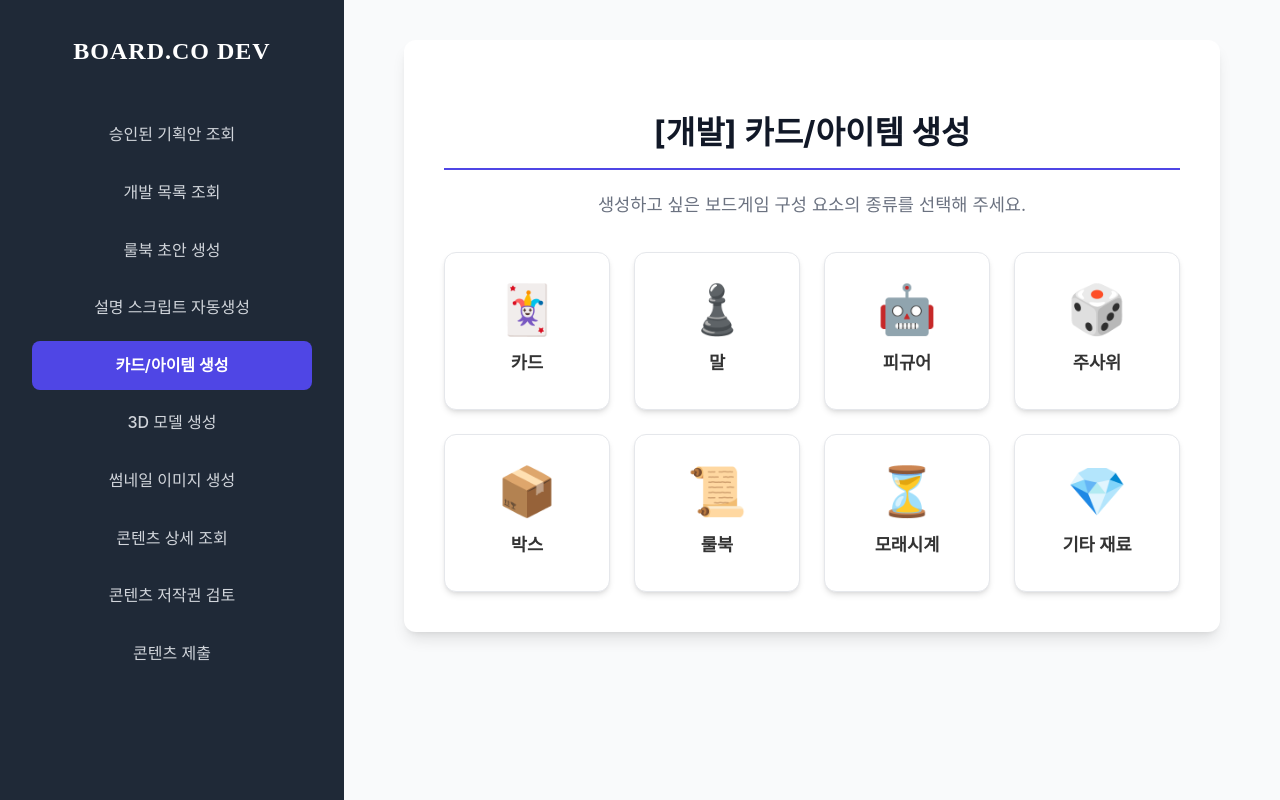
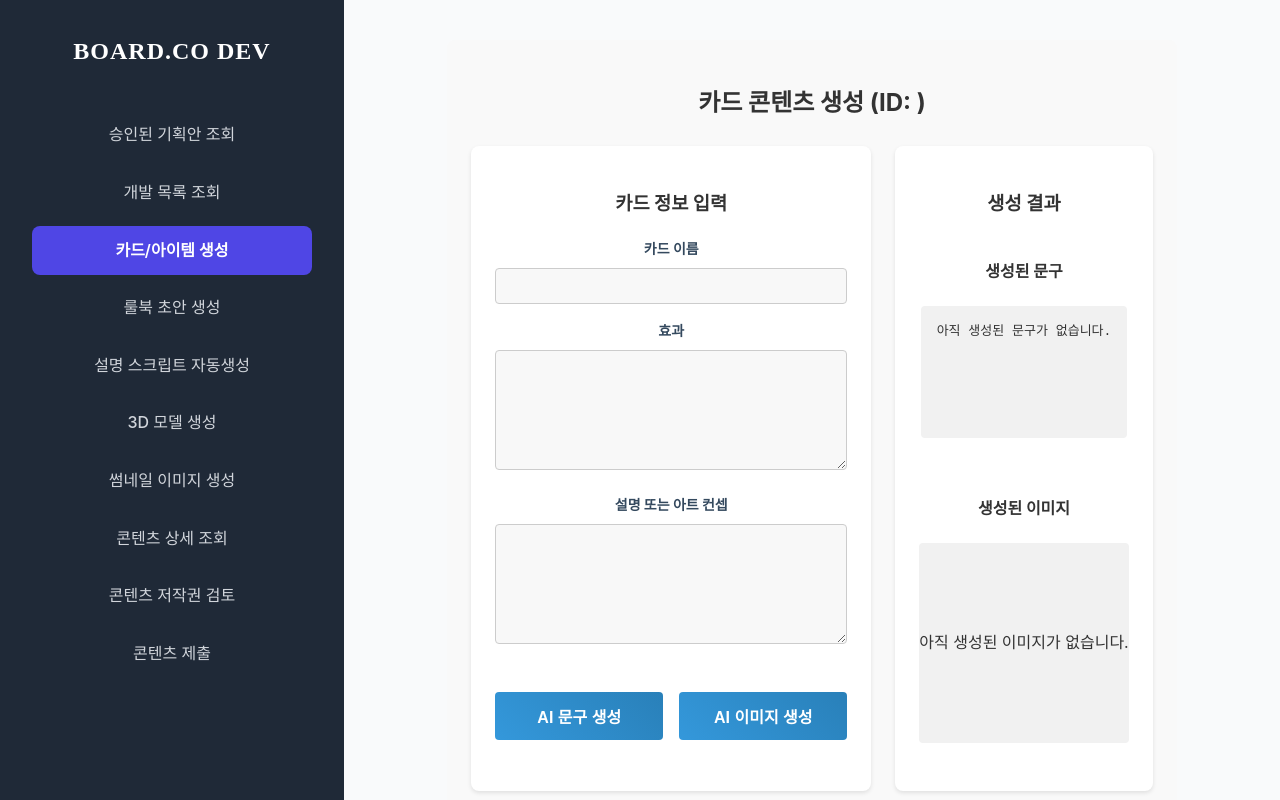
Before and after one commit to illilili/boardgame-assistant, a React (Create React App) app in the folder frontend/: page /development in a window 1280 px wide. Both pictures are taken after a click on the item "카드/아이템 생성". Built offline with nearby package versions, Linux system fonts and the light colour scheme.

Commit message:
docs: 개발목록 수정

```diff
--- a/frontend/src/api/auth.js
+++ b/frontend/src/api/auth.js
@@ -128,3 +128,29 @@ export const getAllDevelopers = () => request('/api/users/developers');
 export const assignDeveloper = (projectId, assignData) => request(`/api/projects/${projectId}/assign-developer`, { method: 'PUT', body: JSON.stringify(assignData) });
 // 🚨 다른 함수들과 동일하게 request 함수를 사용하도록 수정
 export const getTasksForProject = (projectId) => request(`/api/projects/${projectId}/tasks`);
+
+// src/api/auth.js 파일에 아래 함수들을 추가하세요.
+
+/**
+ * [신규] 카드 입력 폼에 필요한 미리보기 데이터를 가져옵니다.
+ * @param {number} contentId - 콘텐츠 ID
+ */
+export const getCardPreview = (contentId) => request(`/api/content/${contentId}/preview/card`);
+
+/**
+ * [신규] AI를 통해 카드 문구를 생성합니다.
+ * @param {object} cardData - { contentId, name, effect, description }
+ */
+export const generateCardText = (cardData) => request('/api/content/generate-text', {
+    method: 'POST',
+    body: JSON.stringify(cardData),
+});
+
+/**
+ * [신규] AI를 통해 카드 이미지를 생성합니다.
+ * @param {object} cardData - { contentId, name, effect, description }
+ */
+export const generateCardImage = (cardData) => request('/api/content/generate-image', {
+    method: 'POST',
+    body: JSON.stringify(cardData),
+});
--- a/frontend/src/development/ComponentGenerator.css
+++ b/frontend/src/development/ComponentGenerator.css
@@ -1,79 +1,105 @@
-/* ComponentGenerator.css */
-
-/* --- 타입 선택 그리드 스타일 --- */
-.type-selection-grid {
-    display: grid;
-    grid-template-columns: repeat(auto-fill, minmax(150px, 1fr));
-    gap: 1.5rem;
-    margin-top: 2rem;
+.card-generator-container {
+    padding: 24px;
+    background-color: #f9f9f9;
+    border-radius: 8px;
+    max-width: 1200px;
+    margin: auto;
 }
 
-.type-card {
-    background: var(--white);
-    border: 1px solid var(--border-color);
-    border-radius: 12px;
-    padding: 2rem 1rem;
+.card-generator-container h2 {
     text-align: center;
-    cursor: pointer;
-    transition: all 0.2s ease-in-out;
-    box-shadow: var(--shadow-md);
+    margin-bottom: 24px;
 }
 
-.type-card:hover {
-    transform: translateY(-5px);
-    box-shadow: var(--shadow-lg);
-    border-color: var(--accent-primary);
-    color: var(--accent-primary);
+.preview-section {
+    background-color: #eef;
+    padding: 16px;
+    border-radius: 8px;
+    margin-bottom: 24px;
 }
 
-.type-icon {
-    font-size: 3rem;
-    line-height: 1;
-    margin-bottom: 1rem;
+.generator-layout {
+    display: flex;
+    gap: 24px;
 }
 
-.type-name {
-    font-size: 1.1rem;
-    font-weight: 600;
+.form-column, .result-column {
+    flex: 1;
+    background-color: #fff;
+    padding: 24px;
+    border-radius: 8px;
+    box-shadow: 0 2px 4px rgba(0,0,0,0.1);
 }
 
-
-/* --- 기존 스타일 (일부 수정) --- */
-.back-button {
-    background: none; border: none; color: var(--accent-primary);
-    font-weight: 600; cursor: pointer; font-size: 1rem;
-    padding: 0; margin-bottom: 1.5rem;
+.form-group {
+    margin-bottom: 16px;
 }
 
-.source-data-preview { margin-top: 2rem; padding: 1.5rem; background-color: #f9fafb; border: 1px solid var(--border-color); border-radius: 8px; }
-.source-data-preview h3 { margin-top: 0; border-bottom: 1px solid var(--border-color); padding-bottom: 0.75rem; margin-bottom: 1rem; color: var(--text-primary); }
-.source-data-preview p { font-size: 1rem; line-height: 1.6; color: var(--text-secondary); }
-.source-data-preview p strong { color: var(--text-primary); }
+.form-group label {
+    display: block;
+    font-weight: bold;
+    margin-bottom: 8px;
+}
 
-.generate-button-container { text-align: center; margin-top: 2rem; }
-.generate-button { background: var(--accent-primary); color: var(--white); border: none; padding: 1rem 2rem; font-size: 1.1rem; font-weight: 600; border-radius: 8px; cursor: pointer; transition: all 0.2s ease-in-out; box-shadow: var(--shadow-md); }
-.generate-button:hover:not(:disabled) { background: #4338ca; box-shadow: var(--shadow-lg); transform: translateY(-2px); }
-.generate-button:disabled { background-color: #a5b4fc; cursor: not-allowed; }
+.form-group input, .form-group textarea {
+    width: 100%;
+    padding: 8px;
+    border: 1px solid #ccc;
+    border-radius: 4px;
+    box-sizing: border-box;
+}
 
-.generation-success-header { display: flex; justify-content: space-between; align-items: center; background-color: #f0fdf4; border: 1px solid #bbf7d0; padding: 1rem 1.5rem; border-radius: 8px; margin-bottom: 2rem; }
-.generation-success-header h3 { margin: 0; font-size: 1.1rem; color: #166534; }
-.reset-button { background-color: var(--white); color: var(--text-secondary); border: 1px solid var(--border-color); padding: 0.6rem 1.2rem; font-size: 0.9rem; font-weight: 600; border-radius: 6px; cursor: pointer; transition: all 0.2s; }
-.reset-button:hover { background-color: #f9fafb; border-color: #d1d5db; }
+.button-group {
+    display: flex;
+    gap: 16px;
+    margin-top: 24px;
+}
 
-/* 카드/아이템 표시 그리드 (기존과 동일) */
-.content-grid { display: grid; grid-template-columns: repeat(auto-fill, minmax(320px, 1fr)); gap: 2rem; margin-top: 2rem; }
-.content-card { background: var(--white); border: 1px solid var(--border-color); border-radius: 12px; box-shadow: var(--shadow-md); overflow: hidden; display: flex; flex-direction: column; transition: transform 0.2s, box-shadow 0.2s; }
-.content-card:hover { transform: translateY(-5px); box-shadow: var(--shadow-lg); }
-.card-image-section { width: 100%; padding-top: 60%; position: relative; background-color: #f3f4f6; }
-.card-image-placeholder, .card-image { position: absolute; top: 0; left: 0; width: 100%; height: 100%; display: flex; align-items: center; justify-content: center; }
-.card-image { object-fit: cover; }
-.card-image-placeholder span { color: var(--text-secondary); font-weight: 500; }
-.card-text-section { padding: 1.5rem; display: flex; flex-direction: column; flex-grow: 1; }
-.card-title { font-size: 1.3rem; color: var(--text-primary); margin: 0 0 0.5rem 0; }
-.card-text { font-size: 1rem; color: var(--text-secondary); line-height: 1.6; flex-grow: 1; }
-.generate-image-button { margin-top: 1rem; background-color: var(--accent-secondary); color: var(--white); border: none; padding: 0.75rem; border-radius: 8px; font-weight: 600; cursor: pointer; transition: background-color 0.2s; }
-.generate-image-button:hover:not(:disabled) { background-color: #be185d; }
-.generate-image-button:disabled { background-color: #fbcfe8; cursor: not-allowed; }
+.button-group button {
+    flex: 1;
+    padding: 12px;
+    border: none;
+    border-radius: 4px;
+    background-color: #007bff;
+    color: white;
+    font-size: 16px;
+    cursor: pointer;
+}
 
-.loader { border: 4px solid #f3f3f3; border-top: 4px solid var(--accent-secondary); border-radius: 50%; width: 40px; height: 40px; animation: spin 1s linear infinite; }
-@keyframes spin { 0% { transform: rotate(0deg); } 100% { transform: rotate(360deg); } }
+.button-group button:disabled {
+    background-color: #ccc;
+    cursor: not-allowed;
+}
+
+.result-box {
+    margin-bottom: 24px;
+}
+
+.text-result {
+    background-color: #f1f1f1;
+    padding: 16px;
+    border-radius: 4px;
+    white-space: pre-wrap;
+    min-height: 100px;
+}
+
+.image-result {
+    display: flex;
+    justify-content: center;
+    align-items: center;
+    background-color: #f1f1f1;
+    border-radius: 4px;
+    min-height: 200px;
+}
+
+.image-result img {
+    max-width: 100%;
+    max-height: 300px;
+    border-radius: 4px;
+}
+
+.error-message {
+    color: red;
+    text-align: center;
+    margin-top: 16px;
+}
--- a/frontend/src/development/ComponentGenerator.jsx
+++ b/frontend/src/development/ComponentGenerator.jsx
@@ -1,146 +1,136 @@
-import React, { useState } from 'react';
-import './ComponentGenerator.css'; // CSS 파일 이름도 통일성을 위해 변경합니다.
-
-// --- 생성 가능한 구성 요소 종류 ---
-const componentTypes = [
-    { id: 'card', name: '카드', icon: '🃏' },
-    { id: 'pawn', name: '말', icon: '♟️' },
-    { id: 'figurine', name: '피규어', icon: '🤖' },
-    { id: 'dice', name: '주사위', icon: '🎲' },
-    { id: 'box', name: '박스', icon: '📦' },
-    { id: 'rulebook', name: '룰북', icon: '📜' },
-    { id: 'hourglass', name: '모래시계', icon: '⏳' },
-    { id: 'etc', name: '기타 재료', icon: '💎' },
-];
-
-// --- 데모용 데이터 (기존 데이터 재활용) ---
-const textOutputData = {
-  generatedTexts: [
-    { textId: 501, title: "차원의 균열", text: "이 카드를 사용하면 다음 턴에 상대의 자원을 1개 훔칠 수 있습니다. 단, 당신의 시간 에너지 -1" },
-    { textId: 502, title: "고대의 망치", text: "공격 시 주사위 2개를 굴리고 높은 수를 선택하세요. 단, 한 번 사용 후 파괴됩니다." },
-    { textId: 503, title: "지혜의 샘물", text: "이 카드를 사용하면 덱에서 카드 2장을 뽑습니다." },
-  ]
-};
-const imageOutputData = { imageUrl: "https://i.pinimg.com/564x/ac/25/49/ac2549352613b19888f4c728770b553e.jpg" };
-const imageOutputData2 = { imageUrl: "https://i.pinimg.com/564x/41/d3/18/41d318465e94080e75525979207a7605.jpg" };
-
+import React, { useState, useEffect } from 'react';
+import { useParams } from 'react-router-dom';
+import { getCardPreview, generateCardText, generateCardImage } from '../api/auth';
+import './ComponentGenerator.css';
 
 function ComponentGenerator() {
-    const [selectedType, setSelectedType] = useState(null); // 선택된 구성 요소 타입
-    const [isTextLoading, setIsTextLoading] = useState(false);
-    const [imageLoadingId, setImageLoadingId] = useState(null);
-    const [generatedContent, setGeneratedContent] = useState(null);
+    const { contentId } = useParams();
 
-    // 0단계: 생성할 구성 요소 타입을 선택
-    const handleTypeSelect = (type) => {
-        setSelectedType(type);
+    const [previewData, setPreviewData] = useState(null);
+    const [formData, setFormData] = useState({ name: '', effect: '', description: '' });
+    const [generatedText, setGeneratedText] = useState('');
+    const [generatedImageUrl, setGeneratedImageUrl] = useState('');
+    const [isLoadingText, setIsLoadingText] = useState(false);
+    const [isLoadingImage, setIsLoadingImage] = useState(false);
+    const [error, setError] = useState('');
+
+    useEffect(() => {
+        if (!contentId) return;
+
+        // contentId가 바뀔 때마다 상태 초기화
+        setPreviewData(null);
+        setFormData({ name: '', effect: '', description: '' });
+        setGeneratedText('');
+        setGeneratedImageUrl('');
+        setError('');
+
+        const fetchPreview = async () => {
+            try {
+                const data = await getCardPreview(contentId);
+                setPreviewData(data);
+                setFormData({
+                    name: data.name || '',
+                    effect: data.effect || '',
+                    description: data.description || '',
+                });
+            } catch (err) {
+                setError('카드 미리보기 정보를 불러오는 데 실패했습니다.');
+                console.error(err);
+            }
+        };
+        fetchPreview();
+    }, [contentId]);
+
+    const handleInputChange = (e) => {
+        const { name, value } = e.target;
+        setFormData(prev => ({ ...prev, [name]: value }));
     };
 
-    // 1단계: 텍스트(콘텐츠) 생성
-    const handleGenerateContent = () => {
-        setIsTextLoading(true);
-        setTimeout(() => {
-            const initialContent = textOutputData.generatedTexts.map(item => ({ ...item, imageUrl: null }));
-            setGeneratedContent(initialContent);
-            setIsTextLoading(false);
-        }, 1500);
-    };
-
-    // 2단계: 이미지 생성
-    const handleGenerateImage = (textId) => {
-        setImageLoadingId(textId);
-        setTimeout(() => {
-            const newImageUrl = textId === 502 ? imageOutputData2.imageUrl : imageOutputData.imageUrl;
-            setGeneratedContent(currentContent =>
-                currentContent.map(item =>
-                    item.textId === textId ? { ...item, imageUrl: newImageUrl } : item
-                )
-            );
-            setImageLoadingId(null);
-        }, 2000);
-    };
-
-    // 초기화 또는 뒤로가기
-    const handleReset = (step = 'all') => {
-        if (step === 'content') {
-            setGeneratedContent(null);
-        } else {
-            setSelectedType(null);
-            setGeneratedContent(null);
+    const handleTextGenerate = async () => {
+        setIsLoadingText(true);
+        setError('');
+        try {
+            const requestData = { contentId, ...formData };
+            const response = await generateCardText(requestData);
+            const resultText = response.generated_texts[0]?.text || '생성된 텍스트가 없습니다.';
+            setGeneratedText(resultText);
+        } catch (err) {
+            setError(`텍스트 생성 실패: ${err.message}`);
+        } finally {
+            setIsLoadingText(false);
         }
     };
 
+    const handleImageGenerate = async () => {
+        setIsLoadingImage(true);
+        setError('');
+        try {
+            const requestData = { contentId, ...formData };
+            const response = await generateCardImage(requestData);
+            const resultUrl = response.generated_images[0]?.imageUrl || '';
+            setGeneratedImageUrl(resultUrl);
+        } catch (err) {
+            setError(`이미지 생성 실패: ${err.message}`);
+        } finally {
+            setIsLoadingImage(false);
+        }
+    };
 
-    // --- 렌더링 로직 ---
+    return (
+        <div className="card-generator-container">
+            <h2>카드 콘텐츠 생성 (ID: {contentId})</h2>
 
-    // 텍스트/이미지 생성 완료 후 화면
-    if (selectedType && generatedContent) {
-        return (
-            <div className="component-placeholder">
-                <div className="generation-success-header">
-                    <h3>🎉 {selectedType.name} 콘텐츠가 생성되었습니다. 이미지를 생성해 보세요.</h3>
-                    <button className="reset-button" onClick={() => handleReset('content')}>뒤로가기</button>
+            {previewData && (
+                <div className="preview-section">
+                    <p><strong>테마:</strong> {previewData.theme}</p>
+                    <p><strong>스토리:</strong> {previewData.storyline}</p>
                 </div>
-                <div className="content-grid">
-                    {generatedContent.map(item => (
-                        <div key={item.textId} className="content-card">
-                            <div className="card-image-section">
-                                {item.imageUrl ? <img src={item.imageUrl} alt={item.title} className="card-image" /> :
-                                    <div className="card-image-placeholder">
-                                        {imageLoadingId === item.textId ? <div className="loader"></div> : <span>이미지 생성 대기중</span>}
+            )}
+
+            <div className="generator-layout">
+                <div className="form-column">
+                    <h3>카드 정보 입력</h3>
+                    <div className="form-group">
+                        <label htmlFor="name">카드 이름</label>
+                        <input type="text" id="name" name="name" value={formData.name} onChange={handleInputChange} />
                     </div>
-                                }
+                    <div className="form-group">
+                        <label htmlFor="effect">효과</label>
+                        <textarea id="effect" name="effect" value={formData.effect} onChange={handleInputChange} rows="4"></textarea>
                     </div>
-                            <div className="card-text-section">
-                                <h4 className="card-title">{item.title}</h4>
-                                <p className="card-text">{item.text}</p>
-                                {!item.imageUrl &&
-                                    <button className="generate-image-button" disabled={imageLoadingId !== null} onClick={() => handleGenerateImage(item.textId)}>
-                                        {imageLoadingId === item.textId ? '생성 중...' : '✨ 이미지 생성'}
+                    <div className="form-group">
+                        <label htmlFor="description">설명 또는 아트 컨셉</label>
+                        <textarea id="description" name="description" value={formData.description} onChange={handleInputChange} rows="4"></textarea>
+                    </div>
+                    <div className="button-group">
+                        <button onClick={handleTextGenerate} disabled={isLoadingText || isLoadingImage}>
+                            {isLoadingText ? '텍스트 생성 중...' : 'AI 문구 생성'}
                         </button>
-                                }
-                            </div>
-                        </div>
-                    ))}
-                </div>
-            </div>
-        );
-    }
-
-    // 타입 선택 후 텍스트 생성 전 화면
-    if (selectedType) {
-        return (
-            <div className="component-placeholder">
-                <button className="back-button" onClick={handleReset}>&larr; 종류 다시 선택</button>
-                <h2>[개발] {selectedType.name} 문구/컨셉 생성</h2>
-                <p>게임의 컨셉과 스타일에 맞는 {selectedType.name}의 이름과 효과를 생성합니다.</p>
-                <div className="source-data-preview">
-                    <h3>{selectedType.name} 생성 옵션</h3>
-                    <p><strong>콘텐츠 타입:</strong> {selectedType.id}</p>
-                    <p><strong>스타일:</strong> fantasy_illustration</p>
-                </div>
-                <div className="generate-button-container">
-                    <button onClick={handleGenerateContent} disabled={isTextLoading} className="generate-button">
-                        {isTextLoading ? '생성 중...' : `${selectedType.name} 생성하기`}
+                        <button onClick={handleImageGenerate} disabled={isLoadingText || isLoadingImage}>
+                            {isLoadingImage ? '이미지 생성 중...' : 'AI 이미지 생성'}
                         </button>
                     </div>
                 </div>
-        )
-    }
 
-    // 맨 처음, 생성할 타입을 선택하는 화면
-    return (
-        <div className="component-placeholder">
-            <h2>[개발] 카드/아이템 생성</h2>
-            <p>생성하고 싶은 보드게임 구성 요소의 종류를 선택해 주세요.</p>
-            <div className="type-selection-grid">
-                {componentTypes.map(type => (
-                    <div key={type.id} className="type-card" onClick={() => handleTypeSelect(type)}>
-                        <div className="type-icon">{type.icon}</div>
-                        <div className="type-name">{type.name}</div>
+                <div className="result-column">
+                    <h3>생성 결과</h3>
+                    <div className="result-box">
+                        <h4>생성된 문구</h4>
+                        <pre className="text-result">{generatedText || '아직 생성된 문구가 없습니다.'}</pre>
                     </div>
-                ))}
+                    <div className="result-box">
+                        <h4>생성된 이미지</h4>
+                        <div className="image-result">
+                            {generatedImageUrl ? (
+                                <img src={generatedImageUrl} alt="Generated Card" />
+                            ) : (
+                                <p>아직 생성된 이미지가 없습니다.</p>
+                            )}
                         </div>
+                    </div>
+                </div>
+            </div>
+            {error && <p className="error-message">{error}</p>}
         </div>
     );
 }
--- a/frontend/src/development/Development.jsx
+++ b/frontend/src/development/Development.jsx
@@ -38,9 +38,9 @@ function WelcomeScreen({ onStart }) {
 const workspaceNavItems = [
     { id: 'approved-plan', title: '승인된 기획안 조회', component: <ApprovedPlanViewer /> },
     { id: 'dev-list', title: '개발 목록 조회', component: <DevelopmentListViewer /> },
+    { id: 'card-gen', title: '카드/아이템 생성', component: <ComponentGenerator />},
     { id: 'rulebook-gen', title: '룰북 초안 생성', component: <RulebookGenerator /> },
     { id: 'script-gen', title: '설명 스크립트 자동생성', component: <ScriptGenerator />},
-    { id: 'card-gen', title: '카드/아이템 생성', component: <ComponentGenerator />},
     { id: 'model-gen', title: '3D 모델 생성', component: <ModelGenerator /> },
     { id: 'thumbnail-gen', title: '썸네일 이미지 생성', component: <ThumbnailGenerator /> },
     { id: 'content-view', title: '콘텐츠 상세 조회', component: <ContentViewer /> },
--- a/frontend/src/development/DevelopmentListViewer.css
+++ b/frontend/src/development/DevelopmentListViewer.css
@@ -91,3 +91,80 @@
 .status-completed { background-color: #16a34a; } /* 완료: 초록 */
 .status-waiting { background-color: #9ca3af; } /* 대기중: 회색 */
 .status-on-hold { background-color: #f97316; } /* 보류: 주황 */
+
+/* DevelopmentListViewer.css 파일 맨 아래에 추가 */
+
+.item-details {
+    font-size: 0.85rem;
+    color: #555;
+    margin: 8px 0 0 0;
+    line-height: 1.5;
+    white-space: pre-wrap; /* 텍스트의 줄바꿈과 공백을 유지합니다. */
+    word-break: break-word; /* 긴 단어가 영역을 벗어나지 않도록 합니다. */
+}
+
+.item-details strong {
+    color: #333;
+    margin-right: 4px;
+}
+
+/* DevelopmentListViewer.css 파일의 기존 sub-task 관련 스타일을 아래 코드로 교체 */
+
+.sub-task-container {
+    padding: 0px 20px 10px 20px;
+    background-color: #f8f9fa;
+    border-top: 1px dashed #ddd; /* 상위 항목과 구분선 */
+}
+
+.sub-task-list {
+    list-style: none;
+    padding: 0;
+    margin: 0;
+    border: 1px solid #e9ecef;
+    border-radius: 4px;
+    background-color: #fff;
+}
+
+.sub-task-item {
+    display: flex; /* 가로 정렬을 위해 flex 사용 */
+    justify-content: space-between; /* 요소들을 양 끝으로 분산 */
+    align-items: center; /* 세로 중앙 정렬 */
+    padding: 12px 16px;
+    border-bottom: 1px solid #e9ecef;
+    font-size: 0.9rem;
+}
+
+.sub-task-item:last-child {
+    border-bottom: none;
+}
+
+.sub-task-id {
+    color: #333;
+    font-weight: 500;
+}
+
+.sub-task-status {
+    color: #555;
+}
+
+.sub-task-link {
+    background-color: #e9ecef;
+    color: #495057;
+    padding: 6px 12px;
+    border-radius: 20px; /* 타원형 버튼 */
+    text-decoration: none;
+    font-size: 0.8rem;
+    font-weight: bold;
+    transition: background-color 0.2s, color 0.2s;
+}
+
+.sub-task-link:hover {
+    background-color: #007bff;
+    color: #fff;
+}
+
+.no-sub-task {
+    color: #888;
+    font-style: italic;
+    justify-content: center; /* 텍스트 중앙 정렬 */
+}
```
Also changed, not shown: frontend/src/development/DevelopmentListViewer.jsx (+58 -22 lines). Lines whose indentation alone changed are shown as unchanged.
